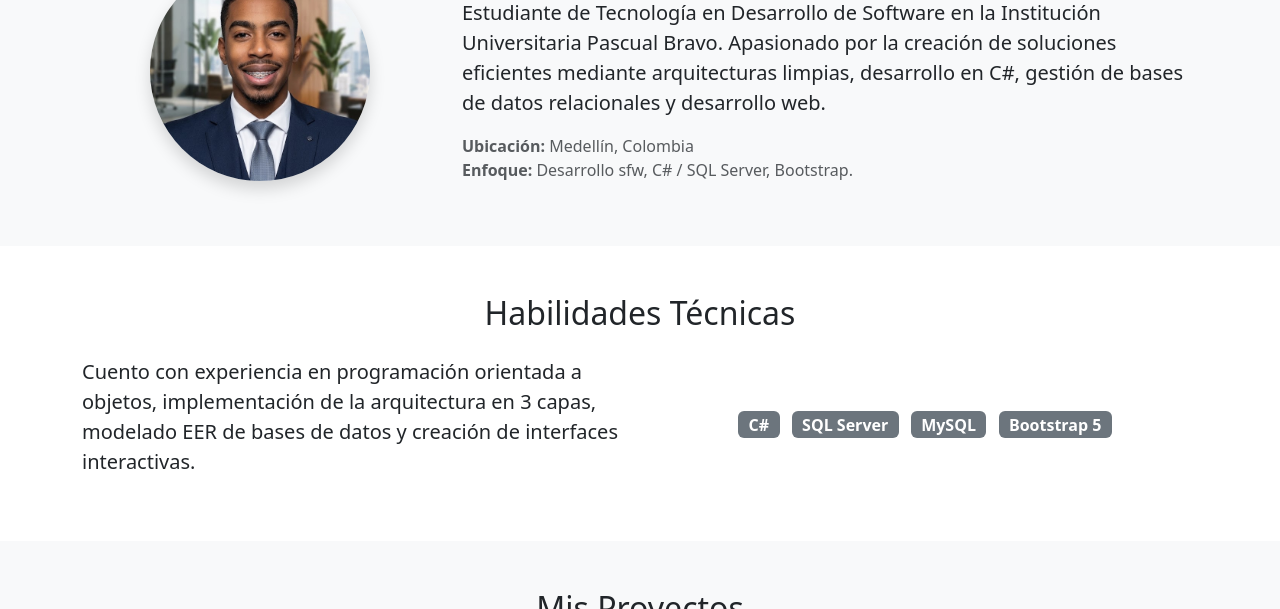
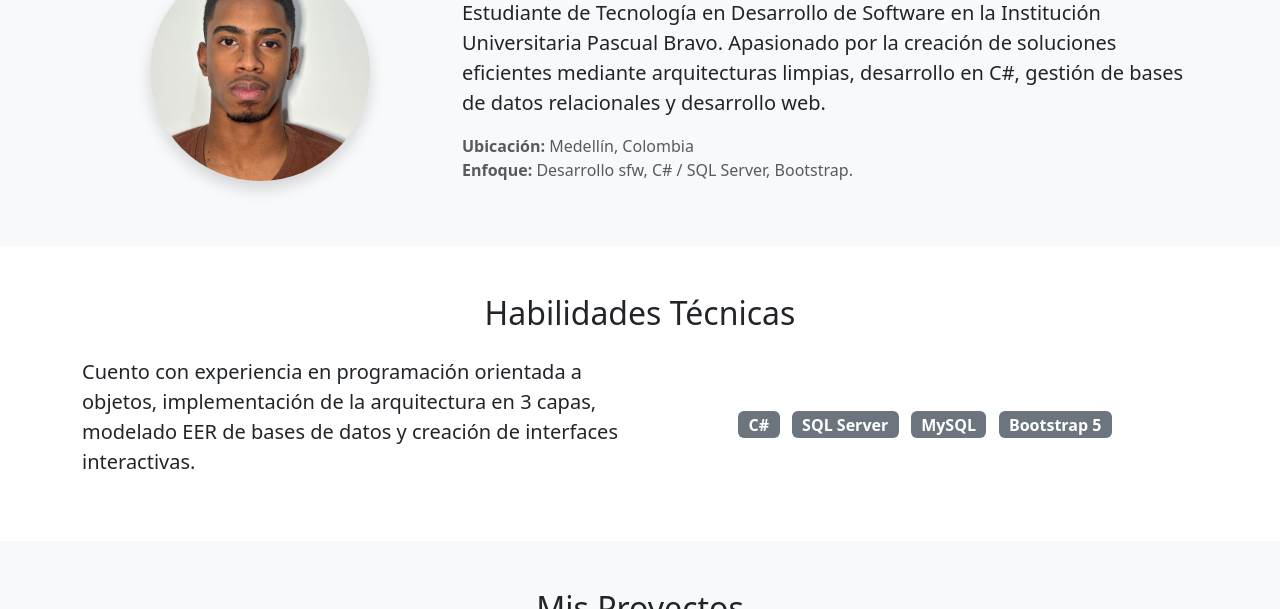
Before and after one commit to wey000/portafolioh3, a plain HTML site: page index.html in a window 1280 px wide. Shown: the part 491-1100 px from the top of the page. Drawn offline with nearby package versions, Linux system fonts and the light colour scheme.

Commit message:
Update profile image source in index.html

```diff
--- a/index.html
+++ b/index.html
@@ -43,7 +43,7 @@
         <div class="container">
             <div class="row align-items-center">
                 <div class="col-md-4 text-center mb-4 mb-md-0">
-                    <img src="86a2a9a8-f8ce-4076-992f-01b53e2d2ee3.jpg" alt="Foto de Weymar Lozano" class="img-fluid rounded-circle shadow" style="width: 220px; height: 220px; object-fit: cover;">
+                    <img src="IMG_1455.jpg" alt="Foto de Weymar Lozano" class="img-fluid rounded-circle shadow" style="width: 220px; height: 220px; object-fit: cover;">
                 </div>
                 <div class="col-md-8">
                     <h2 class="fw-bold mb-3">Perfil</h2>
```
